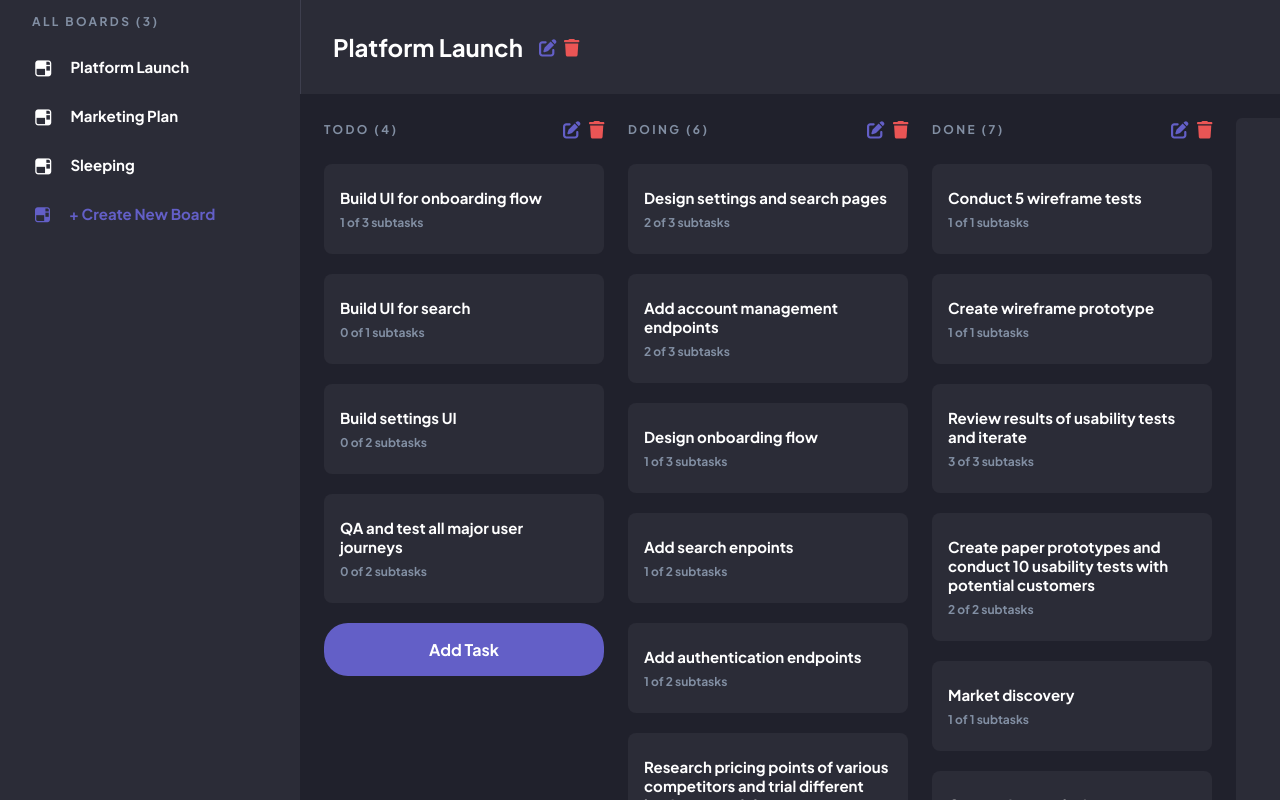
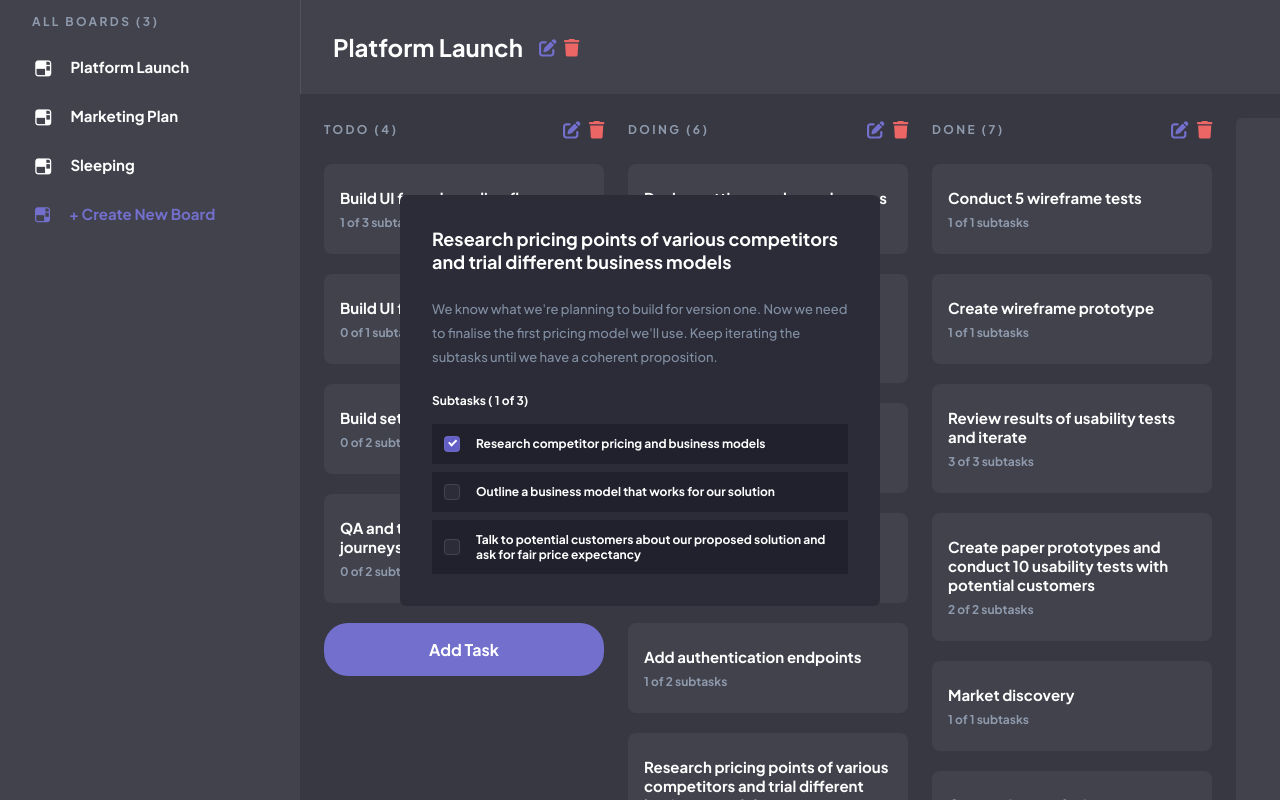
Before and after one commit to rahmadsubakti/my-kanban-management, a React (Vite) app in the folder kanban-frontend/: page / in a window 1280 px wide. Both pictures are taken after a click on the element 768 px from the left and 797 px from the top of the page. Shown: the top 800 px of the page. Built offline with nearby package versions, Linux system fonts and the light colour scheme; what simple-zustand-devtools would draw is missing.

Commit message:
Add "show task detail when a task segment is clicked"

```diff
--- a/kanban-frontend/src/components/Checkbox/Checkbox.tsx
+++ b/kanban-frontend/src/components/Checkbox/Checkbox.tsx
@@ -2,12 +2,15 @@ import React from 'react';
 
 import './checkbox.scss';
 
-// add register for react hook form later
+type CheckboxType = {
+  checked: boolean,
+  children: string,
+}
 
-const Checkbox = ({children}) => {
+const Checkbox = ({checked, children}:CheckboxType) => {
   return (
     <label className="checkbox-container">
-      <input type="checkbox" defaultChecked/>
+      <input type="checkbox" defaultChecked={checked}/>
       <span className="checkbox-checkmark"></span>
       <div className="text">{children}</div>
     </label>
--- a/kanban-frontend/src/components/TaskSegment/TaskSegment.tsx
+++ b/kanban-frontend/src/components/TaskSegment/TaskSegment.tsx
@@ -1,4 +1,8 @@
 import { useDrag } from 'react-dnd';
+
+import TaskInfo from '@/containers/TaskInfo/TaskInfo';
+import Modal from '../Modal/Modal';
+import useModal from '@/utils/useModal';
 
 import { TaskType, SubTaskType } from '@/utils/types';
 
@@ -8,17 +12,19 @@ interface ExtendedTaskType extends TaskType  {
   columnId: String
 }
 
-const TaskSegment = ({id, title, subtasks, columnId}:ExtendedTaskType) => {
-  const numSubTasksDone = subtasks
-    ? subtasks.filter((subtask:SubTaskType) => subtask.isDone == true).length
+const TaskSegment = ({columnId, ...task}:ExtendedTaskType) => {
+  const numSubTasksDone = task.subtasks
+    ? task.subtasks.filter((subtask:SubTaskType) => subtask.isDone == true).length
     : 0;
 
-  const totalSubTasks = subtasks ? subtasks.length : 0;
+  const totalSubTasks = task.subtasks ? task.subtasks.length : 0;
+
+  const [showModalTask, openModalTask, closeModalTask] = useModal();
 
   // define drag item
   const [{isDragging}, drag] = useDrag(() => ({
     type: 'task',
-    item: {'id': id, 'prevColumnId': columnId},
+    item: {'id': task.id, 'prevColumnId': columnId},
     collect: (monitor) => ({
       item: monitor.getItem(),
       isDragging: monitor.isDragging()
@@ -28,12 +34,20 @@ const TaskSegment = ({id, title, subtasks, columnId}:ExtendedTaskType) => {
   const style = {opacity: isDragging ? 0.5 : 1}
 
   return (
-    <div className="task-segment" ref={drag} style={style}>
-      <h3>{title}</h3>
+    <>
+    <div className="task-segment" ref={drag} style={style} onClick={openModalTask}>
+      <h3>{task.title}</h3>
       <p className='subtask-num'>
         {numSubTasksDone} of {totalSubTasks} subtasks
       </p>
     </div>
+    <Modal
+      showModal={showModalTask}
+      closeModal={closeModalTask}
+    >
+      <TaskInfo {...task}/>
+    </Modal>
+    </>
   )
 }
 
--- a/kanban-frontend/src/containers/TaskInfo/TaskInfo.tsx
+++ b/kanban-frontend/src/containers/TaskInfo/TaskInfo.tsx
@@ -1,18 +1,24 @@
 import Checkbox from "@/components/Checkbox/Checkbox";
+
+import { TaskType, SubTaskType } from "@/utils/types";
 
 import './task-info.scss';
 
-const TaskInfo = () => {
+const TaskInfo = ({...task}:TaskType) => {
+  const numSubTasksDone = task.subtasks
+    ? task.subtasks.filter((subtask:SubTaskType) => subtask.isDone == true).length
+    : 0;
+
+  const totalSubTasks = task.subtasks ? task.subtasks.length : 0;
+
   return (
     <div className="task-info-container">
-      <h2 className="task-title">Research pricing points of various competitors and trial different business models</h2>
-      <p className="task-description">We know what we're planning to build for version one. Now we need to finalise the first pricing model we'll use. Keep iterating the subtasks until we have a coherent proposition.</p>
+      <h2 className="task-title">{task.title}</h2>
+      <p className="task-description">{task.description}</p>
       <div className="subtasks-container">
-        <h5 className="subtask-info">Subtasks (2 of 3)</h5>
+        <h5 className="subtask-info">Subtasks ( {numSubTasksDone} of {totalSubTasks})</h5>
         <div className="subtasks">
-          <Checkbox>Research competitor pricing and business models</Checkbox>
-          <Checkbox>Outline a business model that works for our solution</Checkbox>
-          <Checkbox>Talk to potential customers about our proposed solution and ask for fair price expectancy</Checkbox>
+          {task.subtasks?.map(subtask => <Checkbox key={subtask.id} checked={subtask.isDone}>{subtask.title}</Checkbox>)}
         </div>
       </div>
     </div>
--- a/kanban-frontend/src/utils/dummyData.tsx
+++ b/kanban-frontend/src/utils/dummyData.tsx
@@ -11,7 +11,7 @@ const dummyData = {
         {
           id: createId(),
           title: "Build UI for onboarding flow",
-          description: "",
+          description: "oiejdoiwejfjwefj",
 
           subtasks: [
             {
--- a/kanban-frontend/src/utils/types.tsx
+++ b/kanban-frontend/src/utils/types.tsx
@@ -1,4 +1,5 @@
 export type SubTaskType = {
+  id: string,
   title: string,
   isDone: boolean,
 }
```
